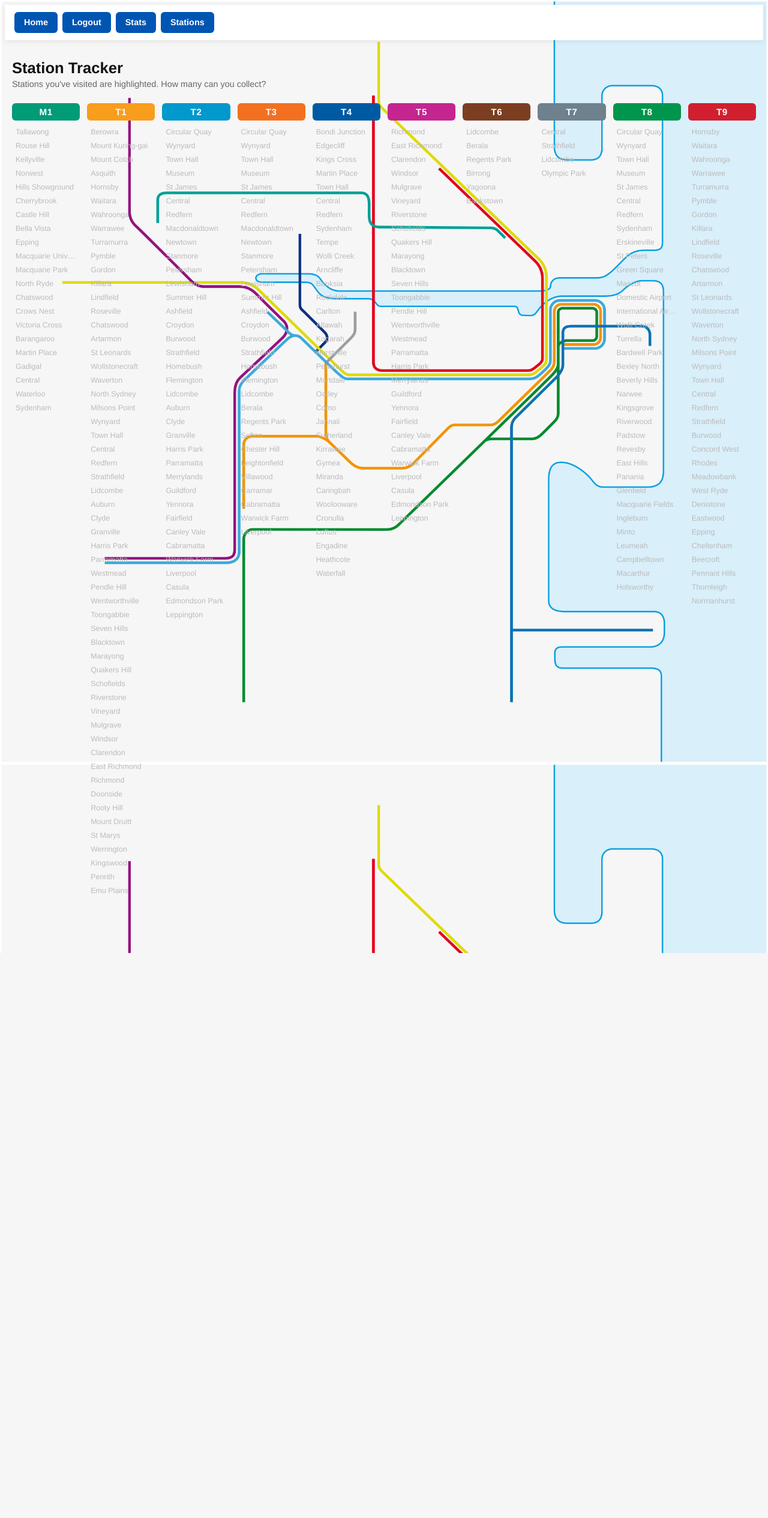
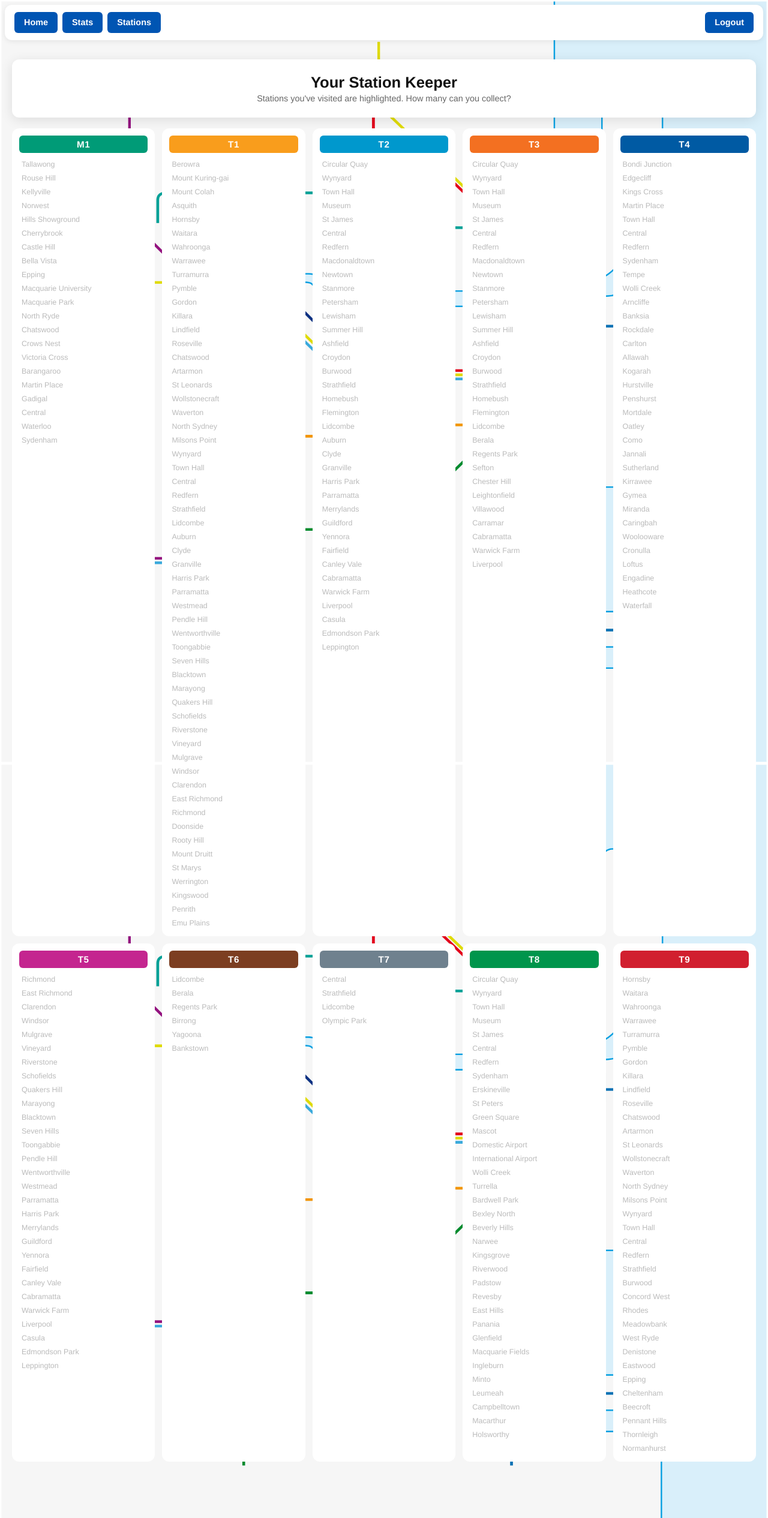
Before and after one commit to Superfinnee/AT3_SE_HSC_2026, a Flask app: page /stations in a window 1280 px wide. Shown: the whole page at 60% size. Before the commit the page ends 1589 px from the top, so only its background shows below. Run offline with Flask 3, Linux system fonts and the light colour scheme; the visitor is signed in with stand-in values (Sample User, id 1); data comes from the database, SQL or seed files in the repository; data that the repository does not hold is empty; some libraries are stand-ins or nearby versions.

Commit message:
(WIP, testing Git Push to Python Anywhere) Implement CSRF protection, enhance station handling, and improve UI layout

```diff
--- a/app.py
+++ b/app.py
@@ -1,4 +1,4 @@
-from flask import Flask, render_template, request, redirect, session, url_for, flash, current_app
+from flask import Flask, render_template, request, redirect, session, url_for, flash, current_app, abort
 import sqlite3
 from dotenv import load_dotenv
 load_dotenv()
@@ -8,15 +8,44 @@ from datetime import datetime
 from config import Config
 from extensions import mail, initDB, verifyConfirmationToken, sendConfirmationEmail
 from trainStations import calculateLineSegment, addStations, lineStations  #addStations function will only add stations if they have been deleted.
+from flask_limiter import Limiter
+from flask_limiter.util import get_remote_address
+from datetime import timedelta
+from flask_wtf.csrf import CSRFProtect
+import subprocess
+import hmac
+import hashlib
+import threading
+import requests
+import os
 
 app = Flask(__name__)
 app.config.from_object(Config)
 mail.init_app(app)
+app.secret_key = os.environ.get('SECRET_KEY')
 
+#For Github and Python Anywhere integration
+WEBHOOK_SECRET = os.environ.get('WEBHOOK_SECRET', '').encode()
+PA_USERNAME = 'piccolif26'
+PA_API_TOKEN = os.environ.get('PA_API_TOKEN', '')
+PA_DOMAIN = "sydneystationkeeper-piccolif26.pythonanywhere.com"
+REPO_PATH = '/home/piccolif26/AT3_SE_HSC_2026'
+
+#Protecting my website from Cross Site Request Forgery
+app.config['PERMANENT_SESSION_LIFETIME'] = timedelta(minutes=30)
+csrf = CSRFProtect(app) #I just imagine this function as a knite in front of a princess "I'll protect you!" in a very Brittish accent
+app.config.update(
+    SESSION_COOKIE_HTTPONLY=True,
+    SESSION_COOKIE_SECURE=True,
+    SESSION_COOKIE_SAMESITE='Strict'
+)
+
+#Getting database and making sure the stations table is populated
 with app.app_context():
     initDB()
-    addStations()
+    addStations(app.config['DATABASE'])
 
+#initialising globals used in various functions
 global trainSets
 trainSets = ["Waratah Series 2 | B Set", "Waratah Series 1 | A Set", "Millennium | M Set", "Alstom Metropolis", "Mariyung | D Set", "Tangara | T Set", "Oscar | H Set", "K Set"]
 
@@ -25,6 +54,30 @@ stationsList = ['Allawah', 'Arncliffe', 'Artarmon', 'Ashfield', 'Asquith', 'Aubu
 
 global trainLines
 trainLines = ["M1", "T1", "T2", "T3", "T4", "T5", "T6", "T7", "T8", "T9"]
+
+#Integrating
+@app.route('/git_pull', methods=['POST'])
+@csrf.exempt #Exempt because Git Hub can't supply a token
+def git_pull():
+    # Verify GitHub's HMAC-SHA256 signature to authenticate the webhook sender
+    signature = request.headers.get('X-Hub-Signature-256') or ''
+    expected = 'sha256=' + hmac.new(WEBHOOK_SECRET, request.data, hashlib.sha256).hexdigest()
+    if not hmac.compare_digest(signature, expected):
+        abort(403)  # Reject requests with invalid signatures
+
+    def deploy():
+        # Pull latest code from the main branch
+        subprocess.run(['git', '-C', REPO_PATH, 'fetch', 'origin'], capture_output=True, text=True)
+        subprocess.run(['git', '-C', REPO_PATH, 'reset', '--hard', 'origin/main'], capture_output=True, text=True)
+        # Reload the PythonAnywhere web app via their REST API
+        requests.post(
+            f'https://www.pythonanywhere.com/api/v0/user/{PA_USERNAME}/webapps/{PA_DOMAIN}/reload/',
+            headers={'Authorization': f'Token {PA_API_TOKEN}'}
+        )
+
+    # Run deploy on a background thread — response must be sent before reload kills the worker
+    threading.Thread(target=deploy).start()
+    return 'OK', 200
 
 @app.route('/register', methods=['GET', 'POST'])
 def register():
@@ -181,7 +234,8 @@ def index():
                 ON trips.id = trip_stops.trip_id
                 JOIN stations
                 ON trip_stops.station_id = stations.id
-                ORDER BY trips.created_at DESC, trip_stops.stop_order ASC''')
+                WHERE trips.user_id = ?
+                ORDER BY trips.created_at DESC, trip_stops.stop_order ASC''', (session['userID'],))
     journeysTuple = cursor.fetchall()
     if not journeysTuple:
         return render_template('index.html', trains=trainSets, stations=stationsList, journeys=[])
@@ -218,7 +272,7 @@ def index():
             trainList.append(journey[5])
 
     individualJourney.append(currentID)
-    dateTimeObject = datetime.fromisoformat(journey[1])
+    dateTimeObject = datetime.fromisoformat(currentTime)
     readableTime = dateTimeObject.strftime("%A, %B %d, %I:%M %p")
     individualJourney.append(readableTime)
     individualJourney.append(stationList)
@@ -246,7 +300,7 @@ def submitJourney():
         flash("Please fill in all required fields.", "error")
         return redirect(url_for('index'))
 
-    if firstStop not in stationsList or lastStop not in stationsList:
+    if firstStop not in stationsList or lastStop not in stationsList or any(s not in stationsList for s in middleStops):
         flash("Please select valid stations.", "error")
         return redirect(url_for('index'))
 
@@ -263,29 +317,33 @@ def submitJourney():
 
     conn = sqlite3.connect(current_app.config['DATABASE'])
     cursor = conn.cursor()
+    try:
+        cursor.execute('INSERT INTO trips (user_id, created_at) VALUES (?, ?)', (session['userID'], datetime.now()))
+        trip_id = cursor.lastrowid
 
-    cursor.execute('INSERT INTO trips (user_id, created_at) VALUES (?, ?)', (session['userID'], datetime.now()))
-    trip_id = cursor.lastrowid
+        for i in range(len(allStops) - 1):
+            currentStop = allStops[i]
+            currentTrain = allTrains[i] if i < len(allTrains) else None
 
-    for i in range(len(allStops) - 1):
-        currentStop = allStops[i]
-        currentTrain = allTrains[i] if i < len(allTrains) else None
+            cursor.execute("SELECT id FROM stations WHERE name = ?", (currentStop,))
+            row = cursor.fetchone()
+            station_id = row[0] if row else None
 
-        cursor.execute("SELECT id FROM stations WHERE name = ?", (currentStop,))
+            cursor.execute("INSERT INTO trip_stops (trip_id, station_id, stop_order, line_segment, train_set) VALUES (?, ?, ?, ?, ?)",
+                           (trip_id, station_id, i, lineSegment[i], currentTrain))
+
+        cursor.execute("SELECT id FROM stations WHERE name = ?", (lastStop,))
         row = cursor.fetchone()
         station_id = row[0] if row else None
+        cursor.execute("INSERT INTO trip_stops (trip_id, station_id, stop_order, line_segment, train_set) VALUES (?, ?, ?, ?, ?)",
+                       (trip_id, station_id, len(allStops) - 1, None, None))
 
-        cursor.execute("INSERT INTO trip_stops (trip_id, station_id, stop_order, line_segment, train_set) VALUES (?, ?, ?, ?, ?)",
-                       (trip_id, station_id, i, lineSegment[i], currentTrain))
-
-    cursor.execute("SELECT id FROM stations WHERE name = ?", (lastStop,))
-    row = cursor.fetchone()
-    station_id = row[0] if row else None
-    cursor.execute("INSERT INTO trip_stops (trip_id, station_id, stop_order, line_segment, train_set) VALUES (?, ?, ?, ?, ?)",
-                   (trip_id, station_id, len(allStops) - 1, None, None))
-
-    conn.commit()
-    conn.close()
+        conn.commit()
+    except:
+        flash("Sorry, something went wrong when trying to save your trip. Please make sure your selections are correct, and stations connect on valid lines.", "error")
+        redirect(url_for('index'))
+    finally:
+        conn.close()
 
     return redirect(url_for('index'))
 
@@ -395,7 +453,7 @@ def stats():
                    WHERE user_id = ? ''',
                    (session['userID'],))
     results = cursor.fetchone()
-    allStats["Leaderboard"] = [list(results) if results else []]
+    allStats["Leaderboard"] = [list(results)] if results else [[None, None]]
 
 
 
--- a/static/style.css
+++ b/static/style.css
@@ -9,10 +9,11 @@
     padding: 0.75rem 1rem;
     background: #ffffff;
     box-shadow: 0 2px 8px rgba(0, 0, 0, 0.08);
+    border-radius: 12px;
 }
 
 .nav-bar form {
-    margin: 0;
+    margin: 0 0 0 auto;
     padding: 0;
 }
 
@@ -364,11 +365,29 @@ body {
     display: block;
 }
 
+.individualJourneyCard.is-scrollable .stationName {
+    justify-content: flex-start;
+}
+
 
 /* =============================================
    STATION TRACKER
    /stations page — all lines as columns, visited = saturated, unvisited = grey
    ============================================= */
+
+.title-description {
+    background: #ffffff;
+    border-radius: 12px;
+    box-shadow: 0 4px 20px rgba(0, 0, 0, 0.10);
+    padding: 1.5rem 2rem;
+    display: flex;
+    flex-direction: column;
+    align-items: center;
+    justify-content: center;
+    text-align: center;
+    width: 100%;
+    box-sizing: border-box;
+}
 
 .tracker-page {
     padding: 2rem 0.75rem;
@@ -386,21 +405,24 @@ body {
 .tracker-subtitle {
     font-size: 0.9rem;
     color: #666;
-    margin: 0 0 1.5rem;
+    margin: 0;
 }
 
 .tracker-grid {
     display: grid;
-    grid-template-columns: repeat(auto-fit, minmax(100px, 1fr));
+    grid-template-columns: repeat(5, 1fr);
     gap: 12px;
-    overflow-x: auto;
 }
 
 .tracker-col {
     display: flex;
     flex-direction: column;
     gap: 3px;
-    min-width: 100px;
+    min-width: 90px;
+    background: #ffffff;
+    border-radius: 12px;
+    /*box-shadow: 0 4px 20px rgba(0, 0, 0, 0.10);*/
+    padding: 0.75rem;
 }
 
 .tracker-header {
@@ -428,7 +450,7 @@ body {
 
 .tracker-station {
     font-size: 0.78rem;
-    padding: 3px 6px;
+    padding: 3px 4px;
     border-radius: 4px;
     white-space: nowrap;
     overflow: hidden;
--- a/templates/index.html
+++ b/templates/index.html
@@ -6,6 +6,7 @@
 <!------------------ Journey Details Form -------------------------->
 <div class="journeyForm" id="journeyForm">
     <form method="POST" action="{{ url_for('submitJourney') }}" id="stationsForm">
+        <input type="hidden" name="csrf_token" value="{{ csrf_token() }}">
         <h2>Submit Journey</h2>
         <div id='stations'>
             <div class="stationSet">
--- a/templates/layout.html
+++ b/templates/layout.html
@@ -3,7 +3,7 @@
 <head>
     <meta charset="UTF-8">
     <meta name="viewport" content="width=device-width, initial-scale=1">
-    <title></title>
+    <title>Sydney Station Keeper</title>
     <link rel="stylesheet" href="{{ url_for('static', filename='style.css') }}">
 
 
@@ -26,11 +26,12 @@
     {% block buttons %}
     <nav class="nav-bar">
         <a class="nav-btn" href="{{ url_for('index') }}">Home</a>
+        <a class="nav-btn" href="{{ url_for('stats') }}">Stats</a>
+        <a class="nav-btn" href="{{ url_for('stations') }}">Stations</a>
         <form method="POST" action="{{ url_for('logout') }}">
+            <input type="hidden" name="csrf_token" value="{{ csrf_token() }}">
             <button class="nav-btn" type="submit">Logout</button>
         </form>
-        <a class="nav-btn" href="{{ url_for('stats') }}">Stats</a>
-        <a class="nav-btn" href="{{ url_for('stations') }}">Stations</a>
     </nav>
     {% endblock %}
 
--- a/templates/login.html
+++ b/templates/login.html
@@ -6,6 +6,7 @@
 
 <div class="auth-page">
     <form class="auth-card" method="POST" action="{{ url_for('login') }}">
+        <input type="hidden" name="csrf_token" value="{{ csrf_token() }}">
         <h2 class="auth-title">Login</h2>
 
         <div class="auth-field">
--- a/templates/register.html
+++ b/templates/register.html
@@ -6,6 +6,7 @@
 
 <div class="auth-page">
     <form class="auth-card" method="POST" action="/register">
+        <input type="hidden" name="csrf_token" value="{{ csrf_token() }}">
         <h2 class="auth-title">Register</h2>
 
         <div class="auth-field">
--- a/templates/stations.html
+++ b/templates/stations.html
@@ -2,9 +2,11 @@
 
 {% block body %}
 <div class="tracker-page">
-    <h1 class="tracker-title">Station Tracker</h1>
-    <p class="tracker-subtitle">Stations you've visited are highlighted. How many can you collect?</p>
-
+    <div class="title-description">
+        <h1 class="tracker-title">Your Station Keeper</h1>
+        <p class="tracker-subtitle">Stations you've visited are highlighted. How many can you collect?</p>
+    </div>
+<br>
     <div class="tracker-grid">
         {% for line in trainLines %}
         <div class="tracker-col">
--- a/trainStations.py
+++ b/trainStations.py
@@ -338,8 +338,8 @@ def calculateLineSegment(start, end):
         return None
     return segment_lines
 
-def addStations():
-    conn = sqlite3.connect("TfNSW.db")
+def addStations(db_path="TfNSW.db"):
+    conn = sqlite3.connect(db_path)
     cur = conn.cursor()
 
 
```
Also changed, not shown: 1 other file.
